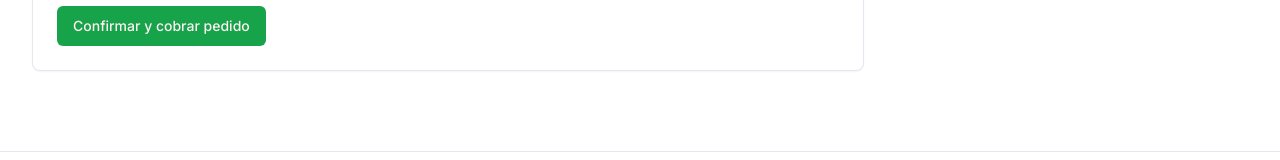
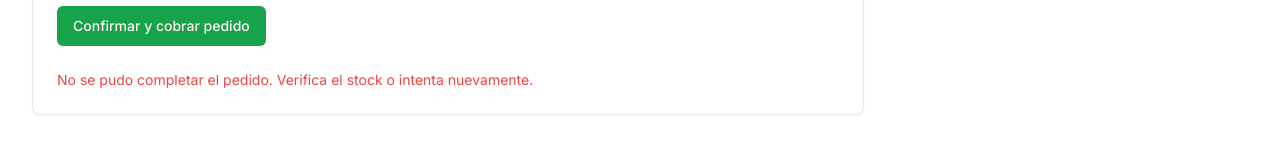
Before and after one commit to joose0601-source/ApplicationSupportAssesment, a Next.js app in the folder frontend/: page /pedidos in a window 1280 px wide. Both pictures are taken after a click on the button "Confirmar y cobrar pedido". Shown: the part 572-732 px from the top of the page. Built offline with nearby package versions, Linux system fonts and the light colour scheme; no server answers.

Commit message:
Fix TICK-305 mejorar manejo de errores en pedidos

```diff
--- a/frontend/components/crear-pedido-form.tsx
+++ b/frontend/components/crear-pedido-form.tsx
@@ -42,6 +42,9 @@ export function CrearPedidoForm() {
   ]);
   const [pedido, setPedido] = useState<Pedido | null>(null);
   const [enviando, setEnviando] = useState(false);
+
+const [error, setError] = useState("");
+
 const enviandoRef = useRef(false);
   function agregarLinea() {
     setLineas([...lineas, { productoId: 1, cantidad: 1, precioUnitario: 25.0 }]);
@@ -71,6 +74,7 @@ async function enviar() {
 
   enviandoRef.current = true;
   setEnviando(true);
+  setError("");
 
   try {
     const creado = await crearPedido({
@@ -83,7 +87,10 @@ async function enviar() {
     });
 
     setPedido(creado);
-  } finally {
+} catch {
+  setPedido(null);
+  setError("No se pudo completar el pedido. Verifica el stock o intenta nuevamente.");
+} finally {
     enviandoRef.current = false;
     setEnviando(false);
   }
@@ -195,9 +202,16 @@ async function enviar() {
             </div>
           </div>
 
-       <Button onClick={enviar} disabled={enviando}>
+<Button onClick={enviar} disabled={enviando}>
   {enviando ? "Procesando..." : "Confirmar y cobrar pedido"}
 </Button>
+
+{error && (
+  <p className="text-sm text-destructive">
+    {error}
+  </p>
+)}
+
         </CardContent>
       </Card>
 
--- a/frontend/lib/api.ts
+++ b/frontend/lib/api.ts
@@ -17,16 +17,19 @@ export async function buscarProductos(termino: string): Promise<Producto[]> {
     return [];
   }
 }
-
 export async function crearPedido(dto: CrearPedidoDto): Promise<Pedido> {
   const res = await fetch(`${API_BASE}/api/pedidos`, {
     method: "POST",
     headers: { "Content-Type": "application/json" },
     body: JSON.stringify(dto),
   });
+
+  if (!res.ok) {
+    throw new Error(`No se pudo crear el pedido (${res.status}).`);
+  }
+
   return (await res.json()) as Pedido;
 }
-
 export async function obtenerReporteVentas(
   desde: string,
   hasta: string
```
Also changed, not shown: 1 other file (tests, documents, lock files or other folders).
